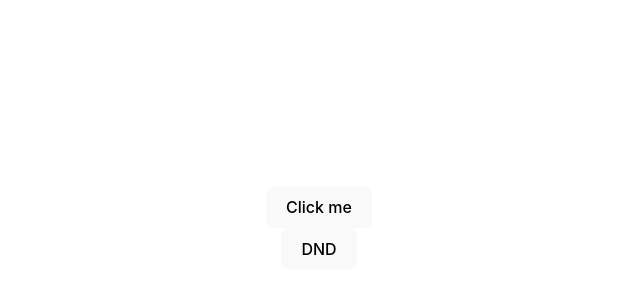
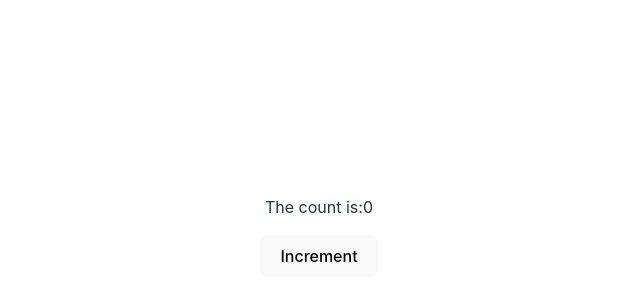
Before and after one commit to ramchandragawade/react-rep, a React (Vite) app in the folder slotsEx/: page / in a window 1280 px wide. Shown: the part 172-472 px from the top of the page, without its empty margins (321-961 px from the left). Built offline with nearby package versions, Linux system fonts and the light colour scheme.

Commit message:
counter using useState

```diff
--- a/slotsEx/src/App.jsx
+++ b/slotsEx/src/App.jsx
@@ -1,7 +1,8 @@
 import './App.css'
+import Counter from './Counter'
 // import BasicForm from './BasicForm';
 // import Clicker from './Clicker';
-import ClickerNew from './ClickerNew';
+// import ClickerNew from './ClickerNew';
 // import PropertyList from './PropertyList';
 // import ShoppingList from './ShoppingList'
 
@@ -33,8 +34,10 @@ function App() {
     <PropertyList properties = {properties}/>
     <BasicForm />
     <Clicker /> */}
-      <ClickerNew msg={'You Clicked me'} btnText={'Click me'}/>
-      <ClickerNew msg={'Do not Click me'} btnText={'DND'}/>
+      {/* <ClickerNew msg={'You Clicked me'} btnText={'Click me'}/>
+      <ClickerNew msg={'Do not Click me'} btnText={'DND'}/> */}
+
+      <Counter />
     </div>
   )
 }
--- /dev/null
+++ b/slotsEx/src/Counter.jsx
@@ -0,0 +1,12 @@
+import { useState } from "react"
+export default function Counter(){
+    // let num = 0;
+    const [count,setCount] = useState(0);
+    const changeNum = () => {
+        setCount(count+1);
+    }
+    return <div>
+        <p>The count is:{count}</p>
+        <button onClick={changeNum}>Increment</button>
+    </div>
+}
```
